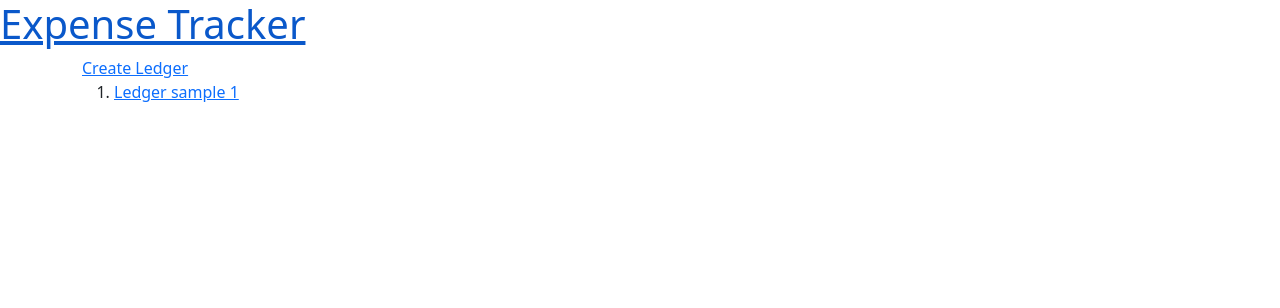
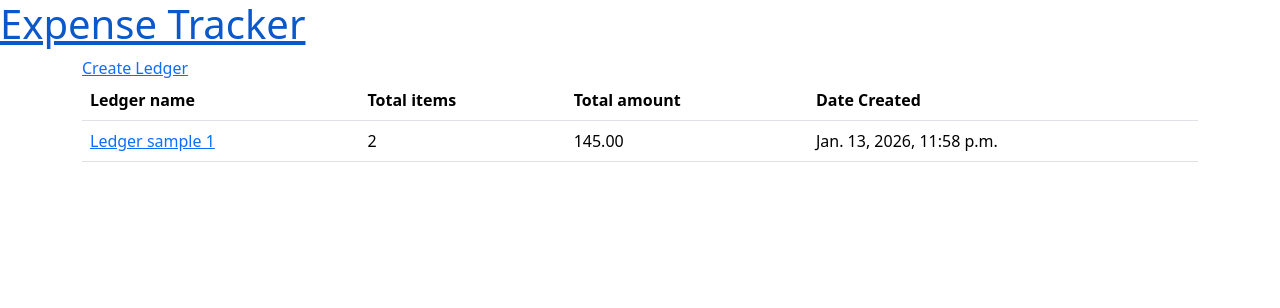
Before and after one commit to beelders-dev/personal-finance, a Django app: page /expenses/ledgers/ in a window 1280 px wide. Shown: the top 308 px of the page. Run offline with Django 5.2, Linux system fonts and the light colour scheme; data comes from the database, SQL or seed files in the repository; both versions use the stored data as it was after the commit.

Commit message:
implement created_date in ledger in models, total_amt and count for ledgers

```diff
--- a/expenses/models.py
+++ b/expenses/models.py
@@ -1,4 +1,5 @@
 from django.db import models
+
 from django.core.validators import MinValueValidator
 
 # Create your models here.
@@ -6,7 +7,7 @@ from django.core.validators import MinValueValidator
 
 class Ledger(models.Model):
     name = models.CharField(max_length=100)
-    created_at = models.DateTimeField
+    created_at = models.DateTimeField(auto_now_add=True, null=True)
 
     def __str__(self):
         return self.name
--- a/expenses/templates/expenses/expenseitem_form.html
+++ b/expenses/templates/expenses/expenseitem_form.html
@@ -1,6 +1,6 @@
 {% extends 'expenses/base.html' %} {% block content %}
 {% include 'expenses/partials/ledger_title.html' %}
-{{ledger_id}}
+{{ledger}}
 <form action="" method="post" class="w-50">
   {% csrf_token %} {{ form.as_p }}
   <input type="submit" value="Add" class="btn btn-primary"/>
--- a/expenses/templates/expenses/ledger_list.html
+++ b/expenses/templates/expenses/ledger_list.html
@@ -1,16 +1,32 @@
 {% extends 'expenses/base.html' %} {% block content %}
 
 <a href="{% url 'expenses:ledger_create' %}">Create Ledger</a>
-<ol>
-  {% for item in ledger_list %}
 
-  <li>
-    <a href="{% url 'expenses:ledger_detail' ledger_id=item.id  %}"
-      >{{ item.name }}</a
-    >
-  </li>
+<table class="table">
+  <thead>
+    <tr>
+      <th>Ledger name</th>
+      <th>Total items</th>
+      <th>Total amount</th>
+      <th>Date Created</th>
+    </tr>
+  </thead>
+  <tbody>
 
+  {% for ledger in ledger_list %}
+    <tr>
+      <td>
+        <a href="{% url 'expenses:ledger_detail' ledger.id  %}">{{ ledger.name }}</a>
+      </td>
+      <td>{{ledger.total_items|default:0}}</td>
+      <td>{{ ledger.total_amt|default:0|floatformat:2 }}</td>
+      <td>{{ledger.created_at}}</td>
+    </tr>
   {% endfor %}
-</ol>
+
+
+  </tbody>
+
+</table>
 
 {% endblock %}
--- a/expenses/views.py
+++ b/expenses/views.py
@@ -7,6 +7,7 @@ from django.views.generic import (
 )
 from django.urls import reverse_lazy
 from django.shortcuts import get_object_or_404
+from django.db.models import Sum, F, Count, DecimalField
 
 from .models import ExpenseItem, Ledger
 from .forms import ExpenseItemForm
@@ -16,6 +17,15 @@ from .forms import ExpenseItemForm
 
 class Ledgers(ListView):
     model = Ledger
+
+    def get_queryset(self):
+        return Ledger.objects.annotate(
+            total_items=Count("items"),
+            total_amt=Sum(
+                F("items__qty") * F("items__price"),
+                output_field=DecimalField(max_digits=12, decimal_places=2),
+            ),  # double underscore is a lookup separator
+        )
 
 
 class LedgerDetailView(DetailView):
```
Also changed, not shown: db.sqlite3, expenses/migrations/0003_ledger_created_at.py (added).
